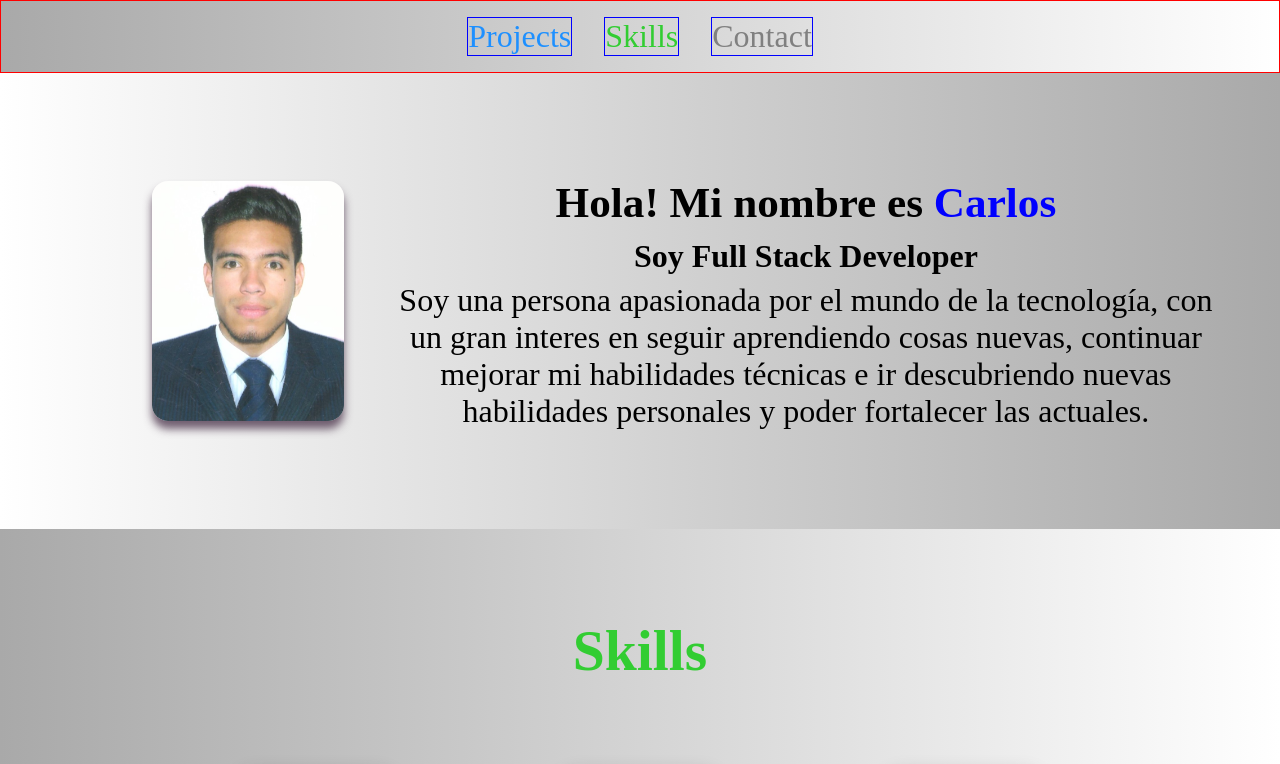
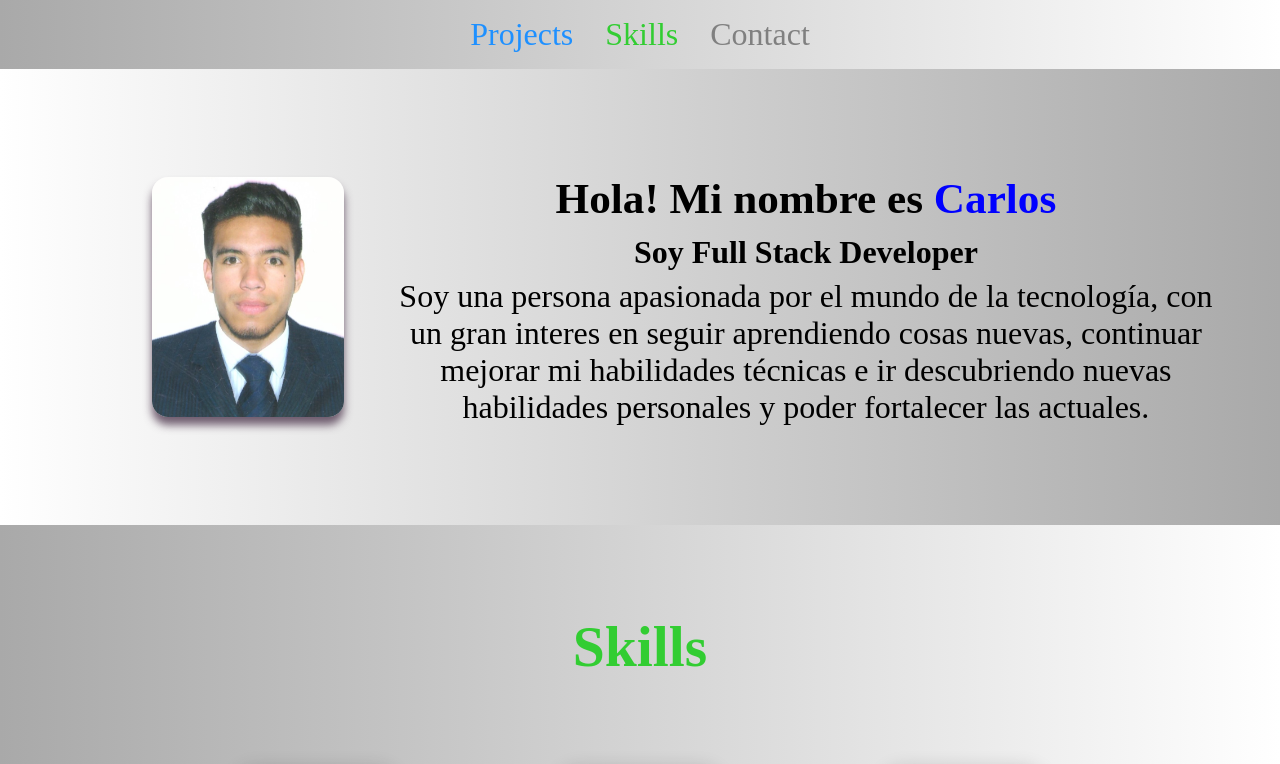
Before and after one commit to Cemb93/cemb-dev, a React (Create React App) app: page / in a window 1280 px wide. Shown: the top 764 px of the page. Built offline with nearby package versions, Linux system fonts and the light colour scheme.

Commit message:
delete border in navbar

```diff
--- a/src/styles/components/_NavBar.scss
+++ b/src/styles/components/_NavBar.scss
@@ -5,11 +5,11 @@
   flex-direction: row;
   justify-content: space-around;
   font-size: 2rem;
-  border: solid 1px red;
+  // border: solid 1px red;
   padding: 0.5em 7.4em 0.5em 7.4em;
   background: linear-gradient(to right, variables.$Gris, variables.$blanco);
   &__project {
-    border: solid 1px red;
+    // border: solid 1px red;
     margin: 0 0.5em;
     color: variables.$Azul;
     text-decoration: none;
@@ -18,7 +18,7 @@
     }
   }
   &__skills {
-    border: solid 1px red;
+    // border: solid 1px red;
     margin: 0 0.5em;
     color: variables.$Verde;
     text-decoration: none;
@@ -27,7 +27,7 @@
     }
   }
   &__contact {
-    border: solid 1px red;
+    // border: solid 1px red;
     margin: 0 0.5em;
     color: gray;
     text-decoration: none;
@@ -43,15 +43,15 @@
     justify-content: center;
     // padding: 0.5em 7.4em 0.5em 7.4em;
     &__project {
-      border: solid 1px blue;
+      // border: solid 1px blue;
       margin: 0 0.5em;
     }
     &__skills {
-      border: solid 1px blue;
+      // border: solid 1px blue;
       margin: 0 0.5em;
     }
     &__contact {
-      border: solid 1px blue;
+      // border: solid 1px blue;
       margin: 0 0.5em;
     }
   }
```
